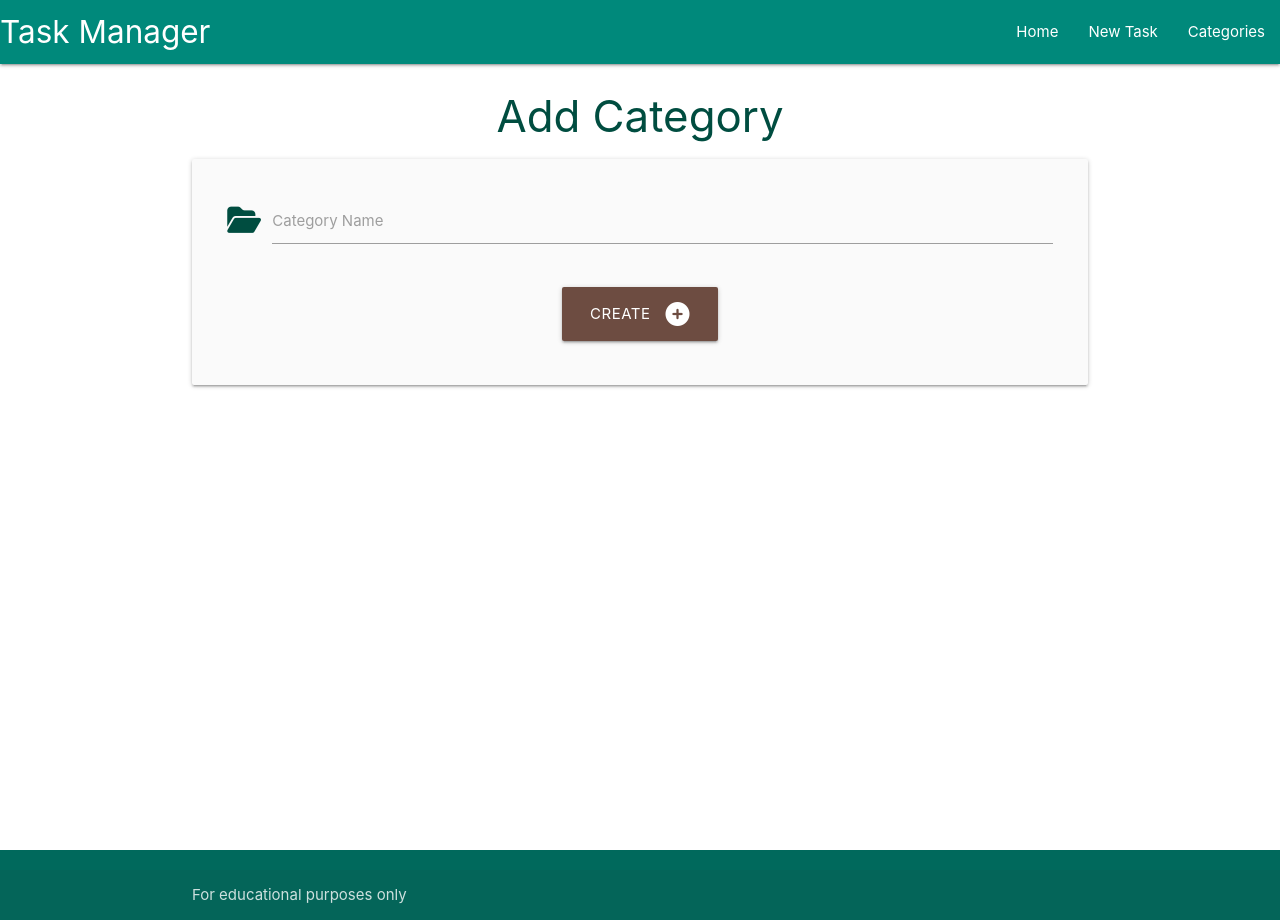
After one commit to rowanam/task-manager-app, a Flask app: page /add_category in a window 1280 px wide. The commit adds this page. Run offline with Flask 3, Linux system fonts and the light colour scheme; some libraries are stand-ins or nearby versions.

Commit message:
Create categories page and add category form

```diff
--- a/taskmanager/routes.py
+++ b/taskmanager/routes.py
@@ -1,4 +1,4 @@
-from flask import render_template
+from flask import render_template, request, redirect, url_for
 from taskmanager import app, db
 from taskmanager.models import Category, Task
 
@@ -6,3 +6,18 @@ from taskmanager.models import Category, Task
 @app.route("/")
 def home():
     return render_template("tasks.html")
+
+
+@app.route("/categories")
+def categories():
+    return render_template("categories.html")
+
+
+@app.route("/add_category", methods=["GET", "POST"])
+def add_category():
+    if request.method == "POST":
+        category = Category(category_name=request.form.get("category_name"))
+        db.session.add(category)
+        db.session.commit()
+        return redirect(url_for("categories"))
+    return render_template("add_category.html")
--- /dev/null
+++ b/taskmanager/templates/add_category.html
@@ -0,0 +1,28 @@
+{% extends "base.html" %}
+
+{% block content %}
+
+<h3 class="teal-text text-darken-4 center-align">Add Category</h3>
+
+<div class="row card-panel grey lighten-5">
+    <form class="col s12" method="POST" action="{{ url_for('add_category') }}">
+        <!-- category name -->
+        <div class="row">
+            <div class="input-field col s12">
+                <i class="fa-solid fa-folder-open prefix teal-text text-darken-4"></i>
+                <input id="category_name" name="category_name" minlength="3" maxlength="25" type="text" class="validate" required>
+                <label for="category_name">Category Name</label>
+            </div>
+        </div>
+        <!-- submit button -->
+        <div class="row">
+            <div class="col s12 center-align">
+                <button type="submit" class="btn-large brown darken-1">
+                    Create <i class="fa-solid fa-circle-plus right"></i>
+                </button>
+            </div>
+        </div>
+    </form>
+</div>
+
+{% endblock %}
--- a/taskmanager/templates/base.html
+++ b/taskmanager/templates/base.html
@@ -30,7 +30,7 @@
                 <ul class="right hide-on-med-and-down">
                     <li><a href="{{ url_for('home') }}">Home</a></li>
                     <li><a href="">New Task</a></li>
-                    <li><a href="">Categories</a></li>
+                    <li><a href="{{ url_for('categories') }}">Categories</a></li>
                 </ul>
             </div>
         </nav>
@@ -39,7 +39,7 @@
         <ul class="sidenav" id="mobile-demo">
             <li><a href="{{ url_for('home') }}">Home</a></li>
             <li><a href="">New Task</a></li>
-            <li><a href="">Categories</a></li>
+            <li><a href="{{ url_for('categories') }}">Categories</a></li>
         </ul>
     </header>
 
```
Also changed, not shown: taskmanager/templates/categories.html (added, +15 -0 lines).
